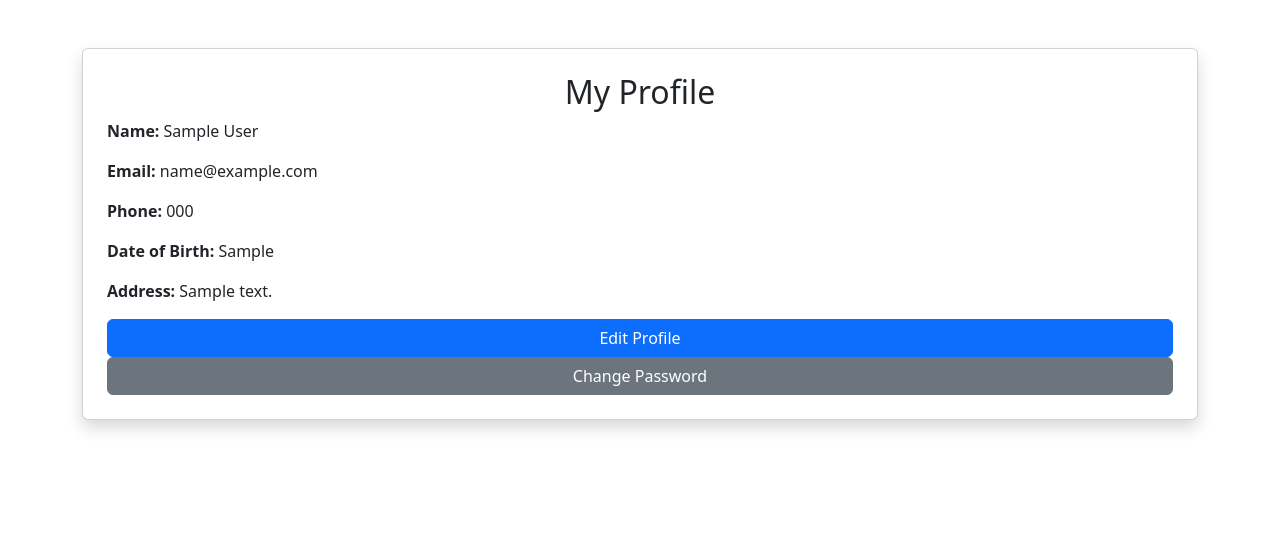
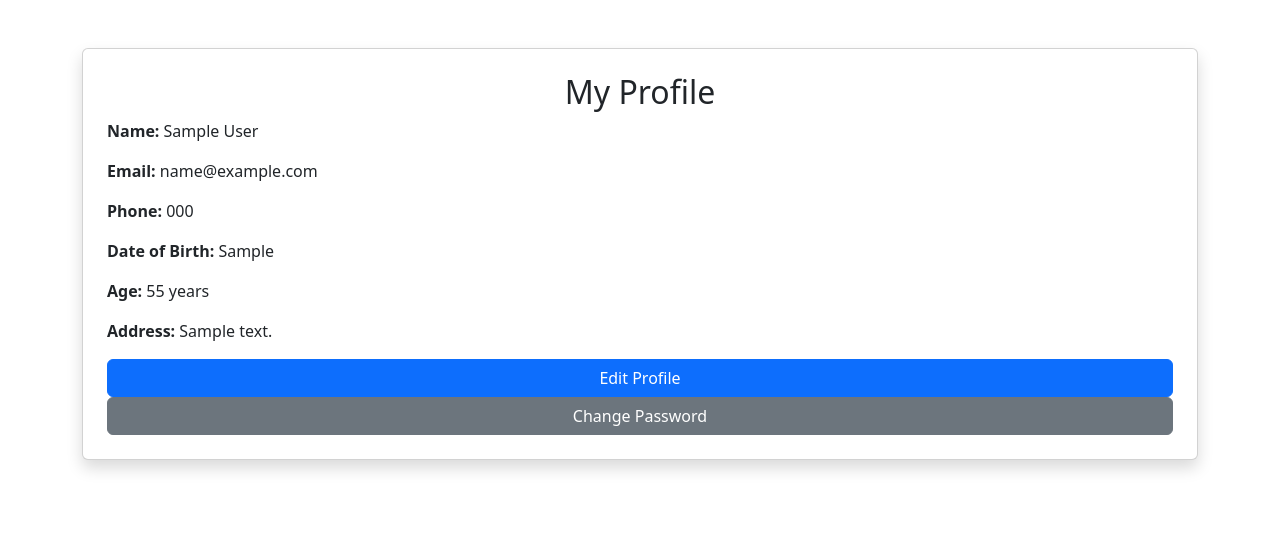
Before and after one commit to ZeyadWael32/Hospital-Management-System, a PHP site: page /patient/profile.php in a window 1280 px wide. Shown: the top 543 px of the page. Run offline with PHP 8.4, Linux system fonts and the light colour scheme; the visitor is signed in with stand-in values (Sample User, id 1); tables that the repository leaves empty or names only in its code hold one stand-in row (values such as "Sample post").

Commit message:
calculate age automatically in profile

```diff
--- a/functions/profile.php
+++ b/functions/profile.php
@@ -50,4 +50,18 @@ function change_password($conn, $user_id, $current_password, $new_password) {
     }
     return false; // Preparation or execution failed
 }
+
+function calculate_age($dob) {
+    if ($dob) {
+        $birthDate = strtotime($dob);
+        $age = date('Y') - date('Y', $birthDate);
+
+        if (date('md', $birthDate) > date('md', time())) {
+            $age--;
+        }
+        return $age;
+    } else {
+        return null;
+    }
+}
 ?>
--- a/patient/profile.php
+++ b/patient/profile.php
@@ -86,11 +86,12 @@ include __DIR__ . '/../includes/header.php';
             </div>
         <?php endif; ?>
         <h2 class="text-center">My Profile</h2>
-        <p><strong>Name:</strong> <?= htmlspecialchars($info['name']) ?></p>
-        <p><strong>Email:</strong> <?= htmlspecialchars($info['email']) ?></p>
-        <p><strong>Phone:</strong> <?= htmlspecialchars($info['phone']) ?></p>
-        <p><strong>Date of Birth:</strong> <?= htmlspecialchars($info['dob']) ?></p>
-        <p><strong>Address:</strong> <?= htmlspecialchars($info['address']) ?></p>
+        <p><strong>Name:</strong> <?= htmlspecialchars($_POST['name'] ?? $info['name']) ?></p>
+        <p><strong>Email:</strong> <?= htmlspecialchars($_POST['email'] ?? $info['email']) ?></p>
+        <p><strong>Phone:</strong> <?= htmlspecialchars($_POST['phone'] ?? $info['phone']) ?></p>
+        <p><strong>Date of Birth:</strong> <?= htmlspecialchars($_POST['dob'] ?? $info['dob']) ?></p>
+        <p><strong>Age:</strong> <?= htmlspecialchars(calculate_age($_POST['dob'] ?? $info['dob'])) ?> years</p>
+        <p><strong>Address:</strong> <?= htmlspecialchars($_POST['address'] ?? $info['address']) ?></p>
 
         <?php
             include __DIR__ . '/../includes/edit_profile_modal.php';
```
